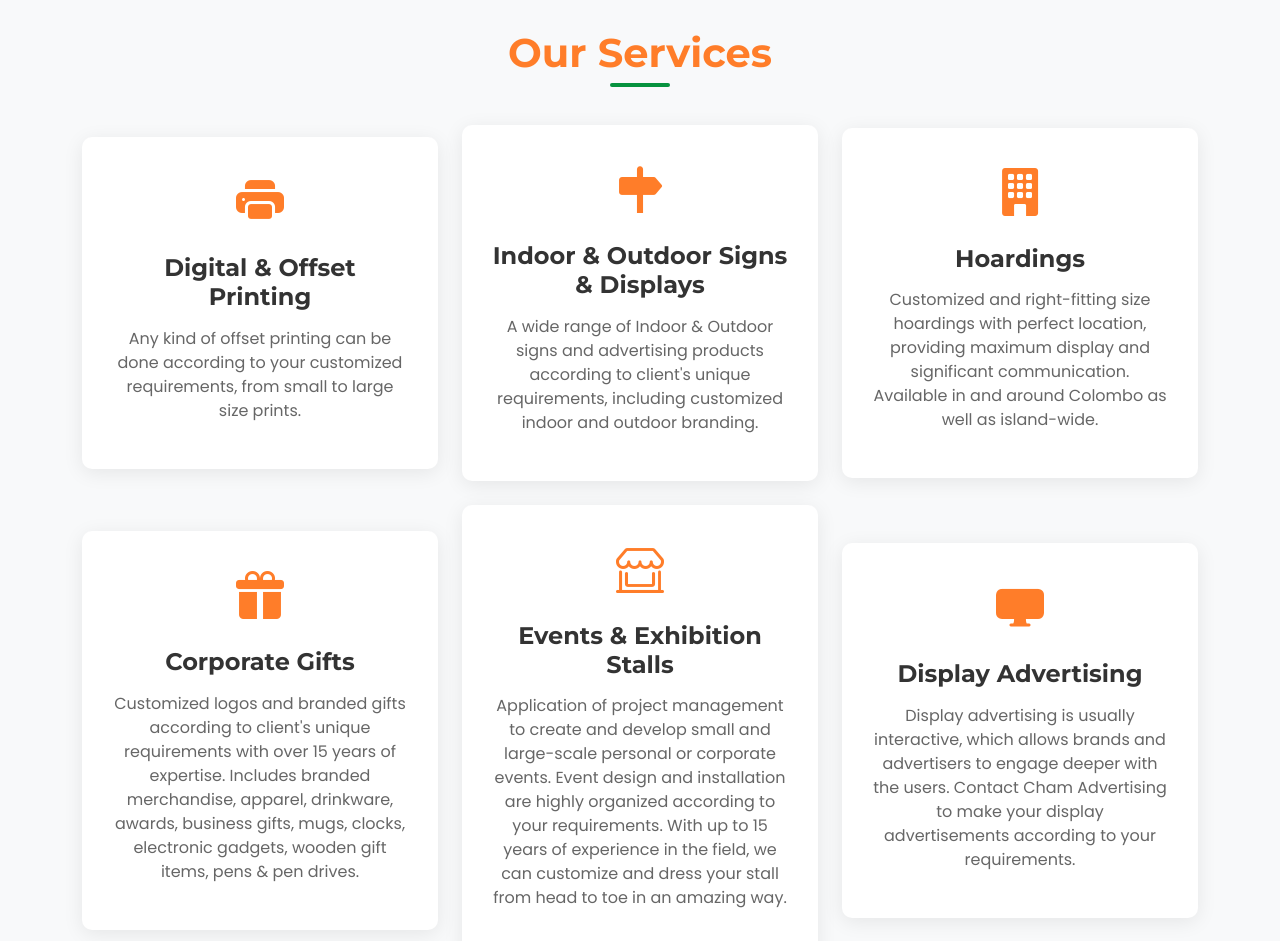
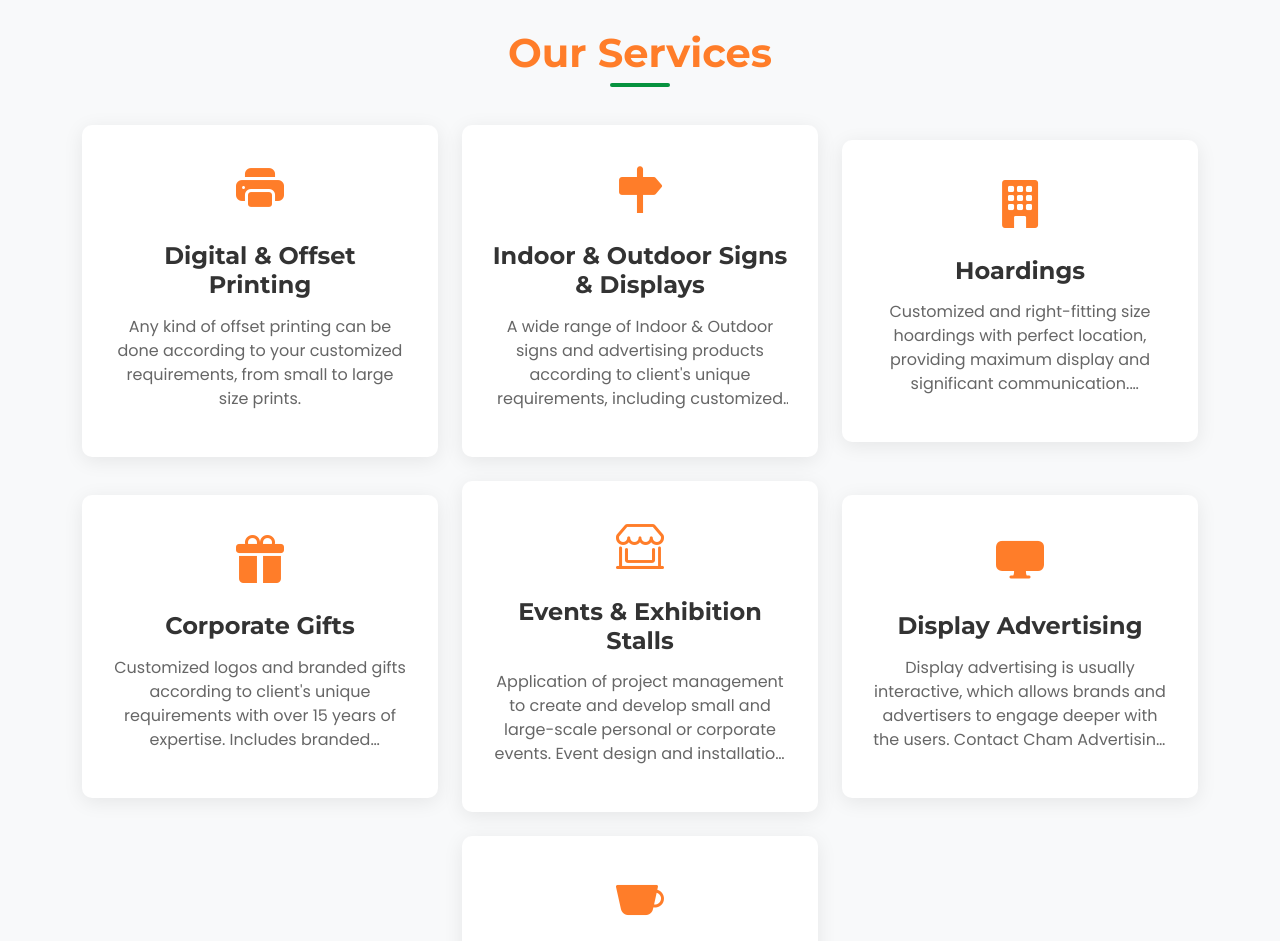
Before and after one commit to sandaru-sdm/ChamAdvertising, a plain HTML site: page index.html in a window 1280 px wide. Shown: the part 1280-2221 px from the top of the page. Drawn offline with nearby package versions, Linux system fonts and the light colour scheme.

Commit message:
Improve service card height and text overflow handling
Set a minimum height for service cards to ensure consistent layout and added CSS properties to handle long paragraph text with ellipsis and line clamping. These changes enhance visual consistency and prevent overflow issues in card descriptions.

```diff
--- a/style.css
+++ b/style.css
@@ -197,12 +197,12 @@ h1, h2, h3, h4, h5, h6 {
     transition: transform 0.3s ease-in-out, box-shadow 0.3s ease-in-out;
     padding: 30px;
     text-align: center;
-    /* The important changes were here */
-    height: 100%; /* Make the card take full height of its column */
+    /* --- Key changes for consistent height --- */
+    min-height: 300px; /* Set a fixed minimum height for all cards. Adjust this value as needed. */
     display: flex;
     flex-direction: column;
-    justify-content: flex-start; /* Align content to the top */
-    align-items: center;
+    justify-content: flex-start; /* Aligns items to the top */
+    align-items: center; /* Centers horizontally */
 }
 
 .service-card:hover {
@@ -230,7 +230,16 @@ h1, h2, h3, h4, h5, h6 {
 .service-card p {
     font-size: 1rem;
     color: #666;
-    flex-grow: 1; /* This makes the paragraph fill available space, pushing content down if needed */
+    flex-grow: 1; /* Allows the paragraph to take available space within the set min-height */
+    /* --- Overflow handling for long descriptions --- */
+    overflow: hidden; /* Hides content that overflows the element's box */
+    text-overflow: ellipsis; /* Displays an ellipsis (...) to indicate clipped text */
+    display: -webkit-box; /* Required for -webkit-line-clamp */
+    -webkit-line-clamp: 4; /* Limit to 4 lines. Adjust as needed. */
+    line-clamp: 4; /* Standard property for compatibility */
+    -webkit-box-orient: vertical; /* Required for -webkit-line-clamp */
+    line-height: 1.5; /* Ensure consistent line spacing */
+    max-height: calc(1.5em * 4); /* Max height based on line-height and line-clamp (adjust 4 as needed) */
 }
 
 /* Portfolio Section */
```
